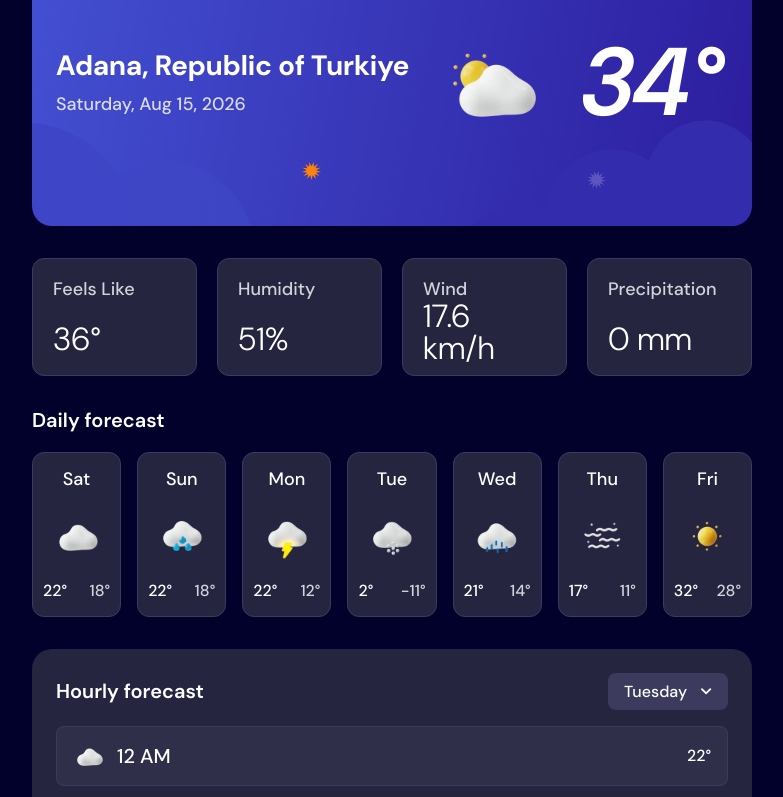
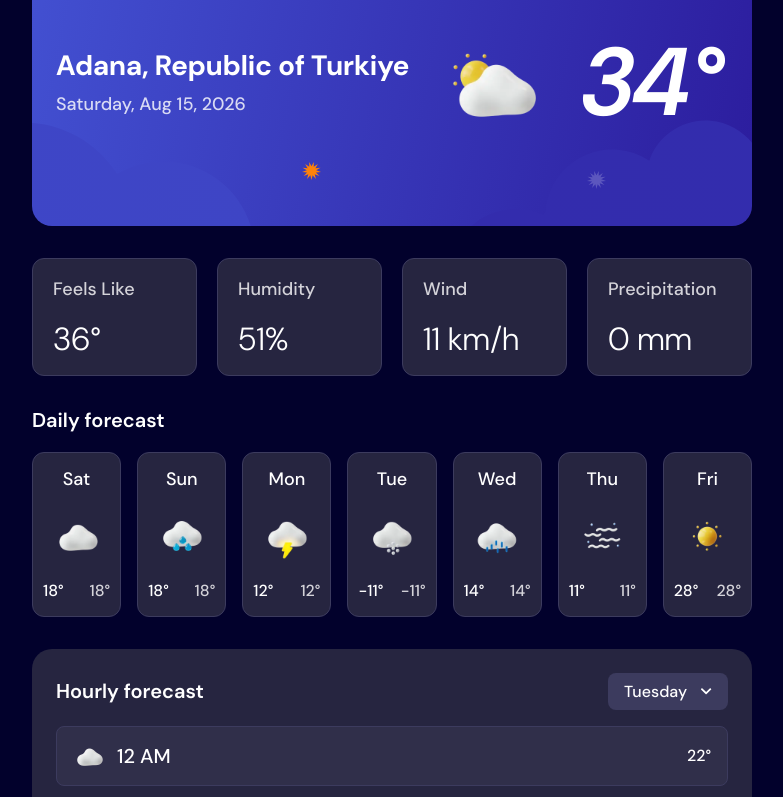
Before and after one commit to Fundamental-Projects/weather-app-TOP, a React (Vite) app: page / in a window 1280 px wide. Shown: the part 436-1233 px from the top of the page, without its empty margins (248-1031 px from the left). Built offline with nearby package versions, Linux system fonts and the light colour scheme; no server answers.

Commit message:
unitChanges

```diff
--- a/src/App.jsx
+++ b/src/App.jsx
@@ -6,15 +6,14 @@ import DailyForecast from "./ui/WeatherView/DailyForecast";
 import HourlyForecast from "./ui/WeatherView/HourlyForecast";
 import WeatherDetails from "./ui/WeatherView/WeatherDetails";
 import { fetchWeatherByLocation } from "./services/fetchData";
-import { useState } from "react";
+import { useReducer, useState } from "react";
 import UnitToggle from "./ui/UnitToggle";
+import { initialUnits, unitsReducer } from "./features/units/unitsReducer";
 
 function reducer(state, action) {}
 
 function App() {
-  const [temperatureUnit, setTemperatureUnit] = useState("celsius");
-  const [windUnit, setWindUnit] = useState("km/h");
-  const [precipitationUnit, setPrecipitationUnit] = useState("mm");
+  const [units, dispatch] = useReducer(unitsReducer, initialUnits);
   const [searchTerm, setSearchTerm] = useState("");
 
   const weatherTypes = {
@@ -157,26 +156,31 @@ function App() {
     <div className={figmaTailwing.layout.page}>
       <div className={figmaTailwing.layout.canvas}>
         <Header>
-          <UnitToggle
-            tempUnitChange={temperatureUnit}
-            setTempUnitChange={setTemperatureUnit}
-            windUnit={windUnit}
-            setWindUnite={setWindUnit}
-            precipitationUnit={precipitationUnit}
-            setPrecipitationUnit={setPrecipitationUnit}
-          />
+          <UnitToggle units={units} dispatch={dispatch} />
         </Header>
         <main className={figmaTailwing.layout.main}>
           <h1 className={figmaTailwing.layout.title}>How's the sky looking today?</h1>
           <SearchForm />
           <div className={figmaTailwing.layout.content}>
             <div className={figmaTailwing.layout.leftColumn}>
-              <CurrentWeather currentData={currentData} weatherTypes={weatherTypes} />
-              <WeatherDetails currentData={currentData} />
-              <DailyForecast weatherTypes={weatherTypes} dailyData={dailyData} />
+              <CurrentWeather
+                units={units}
+                currentData={currentData}
+                weatherTypes={weatherTypes}
+              />
+              <WeatherDetails units={units} currentData={currentData} />
+              <DailyForecast
+                units={units}
+                weatherTypes={weatherTypes}
+                dailyData={dailyData}
+              />
             </div>
             <div className={figmaTailwing.layout.rightColumn}>
-              <HourlyForecast weatherTypes={weatherTypes} hourlyData={hourlyData} />
+              <HourlyForecast
+                units={units}
+                weatherTypes={weatherTypes}
+                hourlyData={hourlyData}
+              />
             </div>
           </div>
         </main>
--- /dev/null
+++ b/src/features/units/conversationUnits.js
@@ -0,0 +1,20 @@
+function convertTemperature(temperature, targetUnit) {
+  const convertedTemperature =
+    targetUnit === "fahrenheit" ? (temperature * 9) / 5 + 32 : temperature;
+
+  return convertedTemperature;
+}
+
+function convertSpeed(speed, targetUnit) {
+  const convertedSpeed = targetUnit === "km/h" ? speed * 0.621371 : speed;
+
+  return convertedSpeed;
+}
+
+function convertPrecipation(prep, targetUnit) {
+  const convertedPrep = targetUnit === "mm" ? prep / 25.4 : prep;
+
+  return convertedPrep;
+}
+
+export { convertTemperature, convertSpeed, convertPrecipation };
--- a/src/features/units/units.js
+++ /dev/null
@@ -1 +0,0 @@
-function reducer(state, action) {}
--- /dev/null
+++ b/src/features/units/unitsReducer.js
@@ -0,0 +1,49 @@
+const unitPresets = {
+  metric: {
+    temperature: "celsius",
+    windSpeed: "km/h",
+    precipitation: "mm",
+  },
+
+  imperial: {
+    temperature: "fahrenheit",
+    windSpeed: "mph",
+    precipitation: "inch",
+  },
+};
+
+const initialUnits = unitPresets.metric;
+
+function unitsReducer(state, action) {
+  switch (action.type) {
+    case "unitSystemChanged": {
+      return unitPresets[action.payload];
+    }
+
+    case "temperatureChanged": {
+      return {
+        ...state,
+        temperature: action.payload,
+      };
+    }
+
+    case "windSpeedUnitChanged": {
+      return {
+        ...state,
+        windSpeed: action.payload,
+      };
+    }
+
+    case "precipitationChanged": {
+      return {
+        ...state,
+        precipitation: action.payload,
+      };
+    }
+
+    default:
+      throw Error("Unknown action:" + action.type);
+  }
+}
+
+export { unitsReducer, initialUnits };
--- a/src/ui/UnitToggle.jsx
+++ b/src/ui/UnitToggle.jsx
@@ -1,16 +1,17 @@
 import { useState } from "react";
 import figmaTailwing, { figmaAssets } from "../styles/figmaStlyes/figmaTailwing";
 
-function UnitToggle({
-  temperatureUnit,
-  setTemperatureUnit,
-  windUnit,
-  setWindUnit,
-  precipitationUnit,
-  setPrecipitationUnit,
-}) {
+function UnitToggle({ units, dispatch }) {
   const [isUnitOpen, setIsUnitOpen] = useState(false);
+
   const stylesControls = figmaTailwing.controls; // Kısaltma için
+
+  const isMetric =
+    units.temperature === "celsius" &&
+    units.windSpeed === "km/h" &&
+    units.precipitation === "mm";
+
+  const nextSystem = isMetric ? "imperial" : "metric";
 
   function handleClick() {
     setIsUnitOpen((isUnitOpen) => !isUnitOpen);
@@ -25,8 +26,12 @@ function UnitToggle({
 
       {isUnitOpen && (
         <div className={`${stylesControls.menu} absolute right-0 top-[calc(100%+10px)]`}>
-          <button className={stylesControls.switchButton} type="button">
-            Switch to Imperial
+          <button
+            className={stylesControls.switchButton}
+            onClick={() => dispatch({ type: "unitSystemChanged", payload: nextSystem })}
+            type="button"
+          >
+            Switch to {nextSystem}
           </button>
 
           <fieldset className={stylesControls.menuGroup}>
@@ -39,8 +44,10 @@ function UnitToggle({
                   type="radio"
                   name="temperature"
                   value="celsius"
-                  checked={temperatureUnit === "celsius"}
-                  onChange={(e) => setTemperatureUnit(e.target.value)}
+                  checked={units.temperature === "celsius"}
+                  onChange={(e) =>
+                    dispatch({ type: "temperatureChanged", payload: e.target.value })
+                  }
                 />
                 <span>Celsius (°C)</span>
                 <img
@@ -56,8 +63,10 @@ function UnitToggle({
                   type="radio"
                   name="temperature"
                   value="fahrenheit"
-                  checked={temperatureUnit === "fahrenheit"}
-                  onChange={(e) => setTemperatureUnit(e.target.value)}
+                  checked={units.temperature === "fahrenheit"}
+                  onChange={(e) =>
+                    dispatch({ type: "temperatureChanged", payload: e.target.value })
+                  }
                 />
                 <span>Fahrenheit (°F)</span>
                 <img
@@ -80,8 +89,10 @@ function UnitToggle({
                   type="radio"
                   name="windSpeed"
                   value="km/h"
-                  checked={windUnit === "km/h"}
-                  onChange={(e) => setWindUnit(e.target.value)}
+                  checked={units.windSpeed === "km/h"}
+                  onChange={(e) =>
+                    dispatch({ type: "windSpeedUnitChanged", payload: e.target.value })
+                  }
                 />
                 <span>km/h</span>
                 <img
@@ -97,8 +108,10 @@ function UnitToggle({
                   type="radio"
                   name="windSpeed"
                   value="mph"
-                  checked={windUnit === "mph"}
-                  onChange={(e) => setWindUnit(e.target.value)}
+                  checked={units.windSpeed === "mph"}
+                  onChange={(e) =>
+                    dispatch({ type: "windSpeedUnitChanged", payload: e.target.value })
+                  }
                 />
                 <span>mph</span>
                 <img
@@ -121,8 +134,10 @@ function UnitToggle({
                   type="radio"
                   name="precipitation"
                   value="mm"
-                  checked={precipitationUnit === "mm"}
-                  onChange={(e) => setPrecipitationUnit(e.target.value)}
+                  checked={units.precipitation === "mm"}
+                  onChange={(e) =>
+                    dispatch({ type: "precipitationChanged", payload: e.target.value })
+                  }
                 />
                 <span>Millimeters (mm)</span>
                 <img
@@ -138,8 +153,10 @@ function UnitToggle({
                   type="radio"
                   name="precipitation"
                   value="inch"
-                  checked={precipitationUnit === "inch"}
-                  onChange={(e) => setPrecipitationUnit(e.target.value)}
+                  checked={units.precipitation === "inch"}
+                  onChange={(e) =>
+                    dispatch({ type: "precipitationChanged", payload: e.target.value })
+                  }
                 />
                 <span>Inches (in)</span>
                 <img
--- a/src/ui/WeatherView/CurrentWeather.jsx
+++ b/src/ui/WeatherView/CurrentWeather.jsx
@@ -3,9 +3,14 @@ import figmaTailwing, {
   figmaInlineStyles,
 } from "../../styles/figmaStlyes/figmaTailwing";
 import { formatFullDate } from "../../helper/formatTime";
+import { convertTemperature } from "../../features/units/conversationUnits";
 
-function CurrentWeather({ weatherTypes, currentData }) {
+function CurrentWeather({ weatherTypes, currentData, units }) {
   const stylesWeather = figmaTailwing.weather; // Kısaltma için
+  const convertedTemperature = convertTemperature(
+    currentData.temperature,
+    units.temperature,
+  );
 
   const location = {
     city: "Adana",
@@ -29,7 +34,7 @@ function CurrentWeather({ weatherTypes, currentData }) {
           alt={weatherTypes[currentData.weatherCode]}
         />
         <p className={stylesWeather.temperatureValue}>
-          {currentData.temperature.toFixed(0)}°
+          {convertedTemperature.toFixed(0)}°
         </p>
       </div>
     </section>
--- a/src/ui/WeatherView/DailyForecast.jsx
+++ b/src/ui/WeatherView/DailyForecast.jsx
@@ -1,7 +1,8 @@
 import figmaTailwing, { figmaAssets } from "../../styles/figmaStlyes/figmaTailwing";
 import { formatWeekday } from "../../helper/formatTime";
+import { convertTemperature } from "../../features/units/conversationUnits";
 
-function DailyForecast({ weatherTypes, dailyData }) {
+function DailyForecast({ weatherTypes, dailyData, units }) {
   const stylesDaily = figmaTailwing.daily; // Kısaltma için
 
   return (
@@ -19,8 +20,14 @@ function DailyForecast({ weatherTypes, dailyData }) {
                 alt={weatherTypes[daily.weatherCode]}
               />
               <div className={stylesDaily.range}>
-                <span>{daily.temperatureMax}°</span>
-                <span className={stylesDaily.low}>{daily.temperatureMin}°</span>
+                <span>
+                  {convertTemperature(daily.temperatureMin, units.temperature).toFixed(0)}
+                  °
+                </span>
+                <span className={stylesDaily.low}>
+                  {convertTemperature(daily.temperatureMin, units.temperature).toFixed(0)}
+                  °
+                </span>
               </div>
             </li>
           );
--- a/src/ui/WeatherView/WeatherDetails.jsx
+++ b/src/ui/WeatherView/WeatherDetails.jsx
@@ -1,13 +1,23 @@
+import {
+  convertPrecipation,
+  convertSpeed,
+  convertTemperature,
+} from "../../features/units/conversationUnits";
 import figmaTailwing from "../../styles/figmaStlyes/figmaTailwing";
 
-function WeatherDetails({ currentData }) {
+function WeatherDetails({ currentData, units }) {
   const stylesWeather = figmaTailwing.weather; // Kısaltma için
 
   return (
     <dl className={stylesWeather.detailGrid}>
       <div className={stylesWeather.detailCard}>
         <dt className={stylesWeather.detailLabel}>Feels Like</dt>
-        <dd className={stylesWeather.detailValue}>{currentData.apparentTemperature}°</dd>
+        <dd className={stylesWeather.detailValue}>
+          {convertTemperature(currentData.apparentTemperature, units.temperature).toFixed(
+            0,
+          )}
+          °
+        </dd>
       </div>
 
       <div className={stylesWeather.detailCard}>
@@ -17,12 +27,18 @@ function WeatherDetails({ currentData }) {
 
       <div className={stylesWeather.detailCard}>
         <dt className={stylesWeather.detailLabel}>Wind</dt>
-        <dd className={stylesWeather.detailValue}>{currentData.windSpeed} km/h</dd>
+        <dd className={stylesWeather.detailValue}>
+          {convertSpeed(currentData.windSpeed, units.windSpeed).toFixed(0)}{" "}
+          {units.windSpeed}
+        </dd>
       </div>
 
       <div className={stylesWeather.detailCard}>
         <dt className={stylesWeather.detailLabel}>Precipitation</dt>
-        <dd className={stylesWeather.detailValue}>{currentData.precipitation} mm</dd>
+        <dd className={stylesWeather.detailValue}>
+          {convertPrecipation(currentData.precipitation, units.precipitation)}{" "}
+          {units.precipitation}
+        </dd>
       </div>
     </dl>
   );
```
Also changed, not shown: src/ui/WeatherView/HourlyForecast.jsx (+5 -2 lines).
